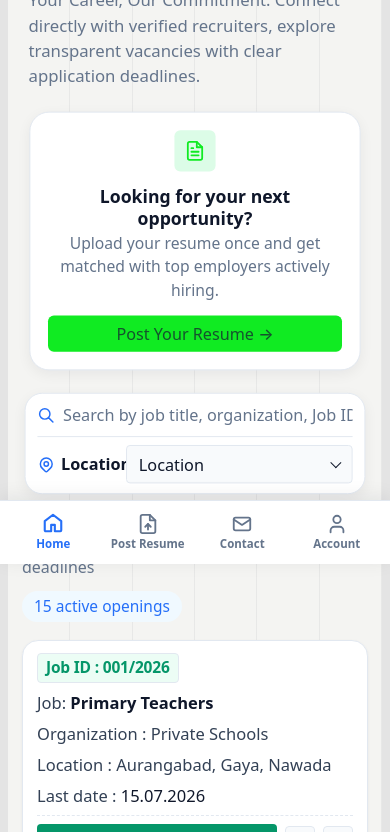
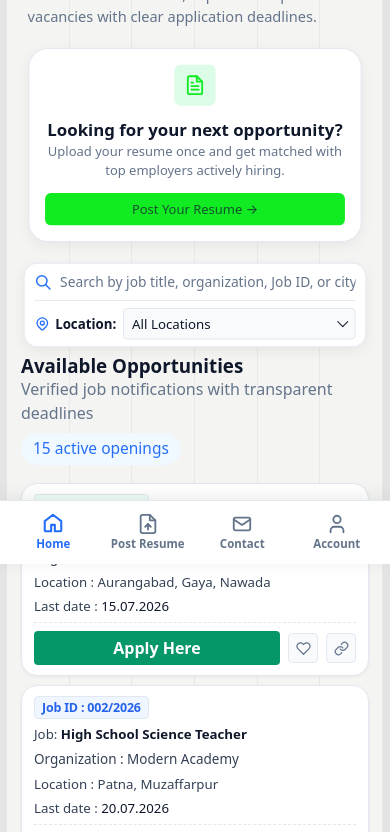
Before and after one commit to pearlabhay015-code/job_finder, a plain HTML site: page index.html in a window 390 px wide. Shown: the part 280-1112 px from the top of the page. Drawn offline with Linux system fonts and the light colour scheme.

Commit message:
font size responsive fix

```diff
--- a/app.js
+++ b/app.js
@@ -372,7 +372,7 @@ function initFilters() {
 
       const syncSelection = () => {
         const selectedOption = locationSelect.options[locationSelect.selectedIndex];
-        trigger.textContent = selectedOption ? selectedOption.textContent : 'Location';
+        trigger.textContent = selectedOption ? selectedOption.textContent : 'All Locations';
         trigger.setAttribute('aria-label', `Location: ${trigger.textContent}`);
         optionItems.forEach(item => {
           const selected = item.dataset.value === locationSelect.value;
--- a/index.html
+++ b/index.html
@@ -146,7 +146,7 @@
             <span>Location:</span>
           </label>
           <select id="location-select" class="location-select" aria-label="Filter by state">
-            <option value="">Location</option>
+            <option value="">All Locations</option>
             <option value="Andhra Pradesh">Andhra Pradesh</option>
             <option value="Arunachal Pradesh">Arunachal Pradesh</option>
             <option value="Assam">Assam</option>
--- a/styles.css
+++ b/styles.css
@@ -185,7 +185,7 @@ body {
     var(--bg-grid-line) 16.6667%
   );
   color: var(--text-body);
-  font-size: 22px;
+  font-size: 16px;
   line-height: 1.5;
   display: flex;
   flex-direction: column;
@@ -653,7 +653,7 @@ html:not([data-theme="dark"]) .theme-toggle-btn .icon-sun {
   width: 100%;
   border: none;
   outline: none;
-  font-size: 16.5px;
+  font-size: 15.5px;
   color: var(--text-dark);
   font-weight: 500;
   background: transparent;
@@ -671,17 +671,19 @@ html:not([data-theme="dark"]) .theme-toggle-btn .icon-sun {
   border-left: 1px solid var(--border);
   padding-left: 14px;
   position: relative;
+  flex-shrink: 0;
 }
 
 .location-label {
   display: inline-flex;
   align-items: center;
   gap: 6px;
-  font-size: 16.5px;
+  font-size: 15px;
   font-weight: 600;
   color: var(--text-dark);
   cursor: pointer;
   white-space: nowrap;
+  flex-shrink: 0;
 }
 
 .location-icon {
@@ -693,13 +695,13 @@ html:not([data-theme="dark"]) .theme-toggle-btn .icon-sun {
   border: 1px solid var(--border);
   background: var(--surface-subtle);
   color: var(--text-dark);
-  font-size: 16.5px;
+  font-size: 15px;
   font-weight: 500;
   padding: 7px 12px;
   border-radius: var(--radius-xs);
   outline: none;
   cursor: pointer;
-  min-width: 220px;
+  min-width: 200px;
   transition: border-color 0.15s, background-color 0.25s ease;
 }
 
@@ -2408,19 +2410,40 @@ footer {
     gap: 0;
   }
 
+  .hero-pill {
+    font-size: clamp(12.5px, 3.4vw, 14px);
+    padding: 6px 14px;
+  }
+
   .hero-title {
-    font-size: clamp(26px, 7.8vw, 42px);
+    font-size: clamp(24px, 7vw, 38px);
+    line-height: 1.22;
   }
 
   .hero-subtitle {
-    margin-bottom: 18px;
+    font-size: clamp(14px, 3.8vw, 16px);
+    margin-bottom: 16px;
+    line-height: 1.45;
   }
 
   .resume-banner {
     grid-column: 1;
     grid-row: auto;
-    padding: 18px;
-    gap: 14px;
+    padding: 16px;
+    gap: 12px;
+  }
+
+  .resume-content h3 {
+    font-size: clamp(16px, 4.4vw, 20px);
+  }
+
+  .resume-content p {
+    font-size: clamp(13px, 3.4vw, 14.5px);
+  }
+
+  .resume-banner .btn {
+    font-size: clamp(13px, 3.4vw, 14.5px);
+    padding: 8px 14px;
   }
 
   .toolbar-section {
@@ -2431,26 +2454,86 @@ footer {
   .search-box {
     flex-direction: column;
     align-items: stretch;
-    gap: 10px;
-    padding: 10px 12px;
+    gap: 8px;
+    padding: 8px 12px;
+    border-radius: 14px;
+    box-sizing: border-box;
   }
 
   .search-input-wrapper {
     min-width: 0;
     width: 100%;
-  }
-
+    gap: 8px;
+    padding: 2px 0;
+  }
+
+  .search-input {
+    font-size: clamp(13.5px, 3.6vw, 15px);
+    width: 100%;
+    min-width: 0;
+  }
+
+  /* Fixed Location Filter Layout: Label and Dropdown Never Overlap */
   .location-select-wrapper {
+    display: flex;
+    align-items: center;
+    gap: 8px;
     border-left: none;
     padding-left: 0;
     border-top: 1px solid var(--border);
     padding-top: 8px;
     width: 100%;
+    box-sizing: border-box;
+    position: relative;
+    min-width: 0;
+  }
+
+  .location-label {
+    display: inline-flex;
+    align-items: center;
+    gap: 5px;
+    font-size: clamp(13px, 3.5vw, 14.5px);
+    font-weight: 600;
+    flex-shrink: 0; /* CRITICAL: Never shrinks, preventing text collision */
+    white-space: nowrap;
+    cursor: pointer;
+  }
+
+  .location-icon {
+    width: 16px;
+    height: 16px;
+    flex-shrink: 0;
   }
 
   .location-select {
+    flex: 1 1 auto; /* Fills available width without overflowing container */
+    min-width: 0; /* Allows button to flex naturally */
+    width: auto; /* Overrides rigid 100% which caused the overlap */
+    font-size: clamp(13px, 3.5vw, 14.5px);
+    font-weight: 500;
+    padding: 6px 10px;
+    border-radius: var(--radius-xs);
+    box-sizing: border-box;
+  }
+
+  .location-select-trigger {
+    display: flex;
+    align-items: center;
+    justify-content: space-between;
+    gap: 6px;
+    min-width: 0;
+    text-align: left;
+    white-space: nowrap;
+    overflow: hidden;
+    text-overflow: ellipsis;
+  }
+
+  .location-options {
     width: 100%;
-    min-width: unset;
+    max-width: 100%;
+    left: 0;
+    right: 0;
+    font-size: clamp(13px, 3.4vw, 14.5px);
   }
 
   .qr-preview-wrapper {
@@ -2517,6 +2600,23 @@ footer {
     padding: 0 14px;
   }
 
+  .section-header {
+    flex-wrap: wrap;
+    gap: 8px;
+  }
+
+  .section-header h2 {
+    font-size: clamp(18px, 4.8vw, 22px);
+  }
+
+  .section-header .section-count {
+    font-size: clamp(12.5px, 3.2vw, 14px);
+  }
+
+  .filter-info-pill {
+    font-size: clamp(12.5px, 3.2vw, 14px);
+  }
+
   .job-row-card {
     display: flex;
     flex-direction: column;
@@ -2524,6 +2624,15 @@ footer {
     gap: 8px;
     padding: 12px 14px;
     box-sizing: border-box;
+  }
+
+  .job-col {
+    font-size: clamp(13px, 3.4vw, 15px);
+  }
+
+  .job-id-pill {
+    font-size: clamp(12px, 3.2vw, 13.5px);
+    padding: 2px 7px;
   }
 
   .job-col.job-action {
@@ -2555,8 +2664,9 @@ footer {
 
 @media (max-width: 480px) {
   body {
-    width: calc(100% - 16px);
-    margin: 8px auto;
+    width: calc(100% - 14px);
+    margin: 6px auto;
+    font-size: 14.5px;
   }
 
   .topbar-container {
@@ -2574,9 +2684,45 @@ footer {
     margin: 0 2px;
   }
 
-  .nav-cta .btn {
-    padding: 5px 8px;
-    font-size: 13px;
+  .search-box {
+    padding: 7px 10px;
+    gap: 7px;
+  }
+
+  .search-input {
+    font-size: 14px;
+  }
+
+  .location-select-wrapper {
+    padding-top: 7px;
+    gap: 7px;
+  }
+
+  .location-label {
+    font-size: 13.5px;
+  }
+
+  .location-select {
+    font-size: 13.5px;
+    padding: 6px 8px;
+  }
+
+  .job-row-card {
+    padding: 10px 12px;
+    gap: 6px;
+  }
+
+  .job-title {
+    font-size: 15px;
+  }
+
+  .job-org {
+    font-size: 13.5px;
+  }
+
+  .job-meta-row {
+    font-size: 12px;
+    gap: 4px;
   }
 
   .qr-frame {
@@ -2585,6 +2731,49 @@ footer {
     height: auto;
     aspect-ratio: 1;
     padding: 6px;
+  }
+}
+
+@media (max-width: 380px) {
+  body {
+    width: calc(100% - 10px);
+    margin: 4px auto;
+  }
+
+  .search-box {
+    padding: 6px 8px;
+    gap: 6px;
+  }
+
+  .location-select-wrapper {
+    gap: 6px;
+    padding-top: 6px;
+  }
+
+  .location-label span {
+    display: none; /* Show only pin icon next to dropdown on ultra-compact screens */
+  }
+
+  .location-label {
+    padding: 0;
+  }
+
+  .location-select {
+    font-size: 13px;
+    padding: 5px 8px;
+  }
+
+  .hero-title {
+    font-size: 23px;
+  }
+
+  .hero-subtitle {
+    font-size: 13.5px;
+  }
+
+  .btn {
+    padding: 6px 10px;
+    font-size: 13px;
   }
 }
 
```
